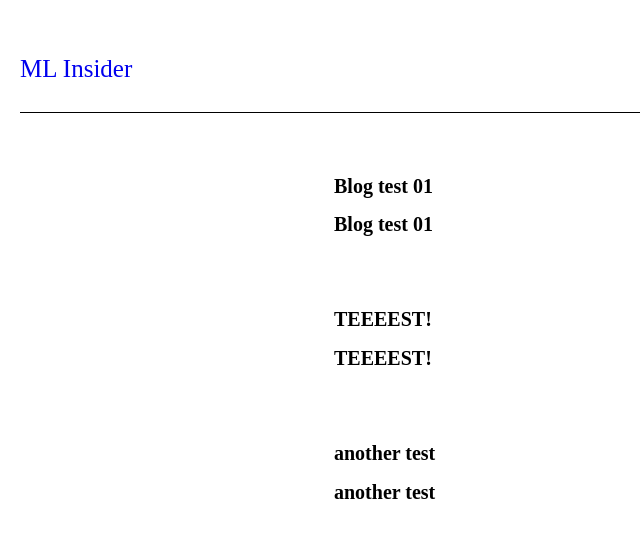
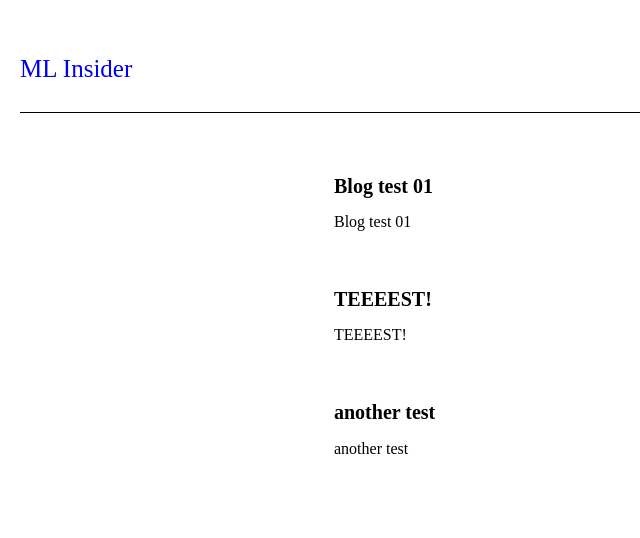
Before and after one commit to tsavas/ml_insider, a Jekyll site: the page built from index.html, in a window 1280 px wide. Shown: the top 538 px of the page, without its empty margins (0-640 px from the left). Built offline with Jekyll 4.4.1, drawn with Linux system fonts in a browser that asks for light colours; Markdown is read by kramdown in place of the engine named in the settings.

```diff
--- a/index.html
+++ b/index.html
@@ -6,7 +6,7 @@ layout: default
     {% for blog in site.posts %}
     <li>
         <h2>{{blog.title}}</h2>
-        <h2>{{blog.title}}</h2>
+        {{blog.title}}
     </li>
     {% endfor %}
 </ul>
```
